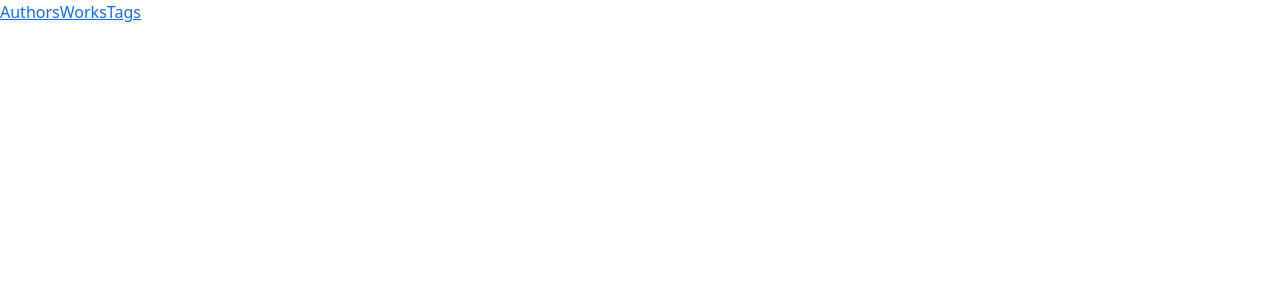
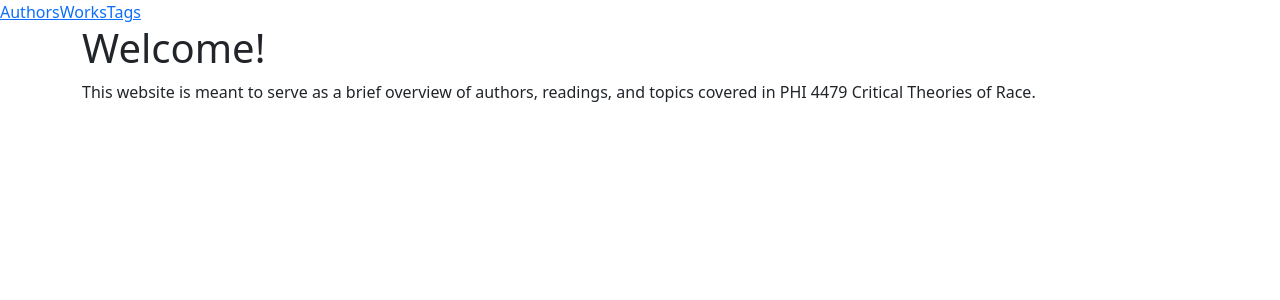
Before and after one commit to SavannaMoss/ctr-creative-project, an Angular app: page / in a window 1280 px wide. Shown: the top 300 px of the page. Built offline with nearby package versions, Linux system fonts and the light colour scheme.

Commit message:
Create HomeComponent

```diff
--- a/src/app/app-routing.module.ts
+++ b/src/app/app-routing.module.ts
@@ -6,8 +6,10 @@ import { TagsComponent } from "./components/tags/tags.component";
 import { AuthorDetailComponent } from "./components/author-detail/author-detail.component";
 import { WorkDetailComponent } from "./components/work-detail/work-detail.component";
 import { TagDetailComponent } from "./components/tag-detail/tag-detail.component";
+import { HomeComponent } from "./components/home/home.component";
 
 const routes: Routes = [
+  { path: '', component: HomeComponent},
   { path: 'authors', component: AuthorsComponent},
   { path: 'works', component: WorksComponent},
   { path: 'tags', component: TagsComponent},
--- a/src/app/app.module.ts
+++ b/src/app/app.module.ts
@@ -3,22 +3,24 @@ import { BrowserModule } from '@angular/platform-browser';
 
 import { AppComponent } from './app.component';
 import { AppRoutingModule } from './app-routing.module';
+import { HomeComponent } from './components/home/home.component';
 import { AuthorsComponent } from './components/authors/authors.component';
 import { WorksComponent } from './components/works/works.component';
 import { TagsComponent } from './components/tags/tags.component';
 import { AuthorDetailComponent } from './components/author-detail/author-detail.component';
+import { WorkDetailComponent } from './components/work-detail/work-detail.component';
 import { TagDetailComponent } from './components/tag-detail/tag-detail.component';
-import { WorkDetailComponent } from './components/work-detail/work-detail.component';
 
 @NgModule({
   declarations: [
     AppComponent,
+    HomeComponent,
     AuthorsComponent,
     WorksComponent,
     TagsComponent,
     AuthorDetailComponent,
     TagDetailComponent,
-    WorkDetailComponent
+    WorkDetailComponent,
   ],
   imports: [
     BrowserModule,
--- /dev/null
+++ b/src/app/components/home/home.component.html
@@ -0,0 +1,3 @@
+<h1>Welcome!</h1>
+
+<p>This website is meant to serve as a brief overview of authors, readings, and topics covered in PHI 4479 Critical Theories of Race.</p>
```
Also changed, not shown: src/app/components/home/home.component.ts (added, +11 -0 lines), src/app/components/home/home.component.css (added).
